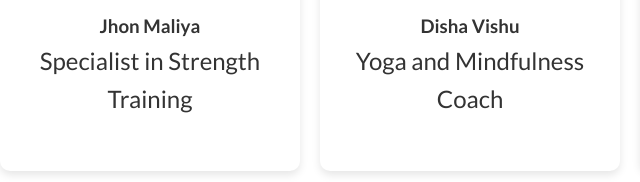
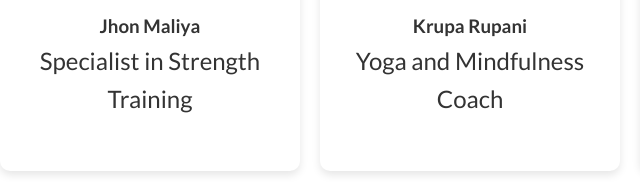
Before and after one commit to utsavvachhani/CODSOFT_LANDING-PAGE, a plain HTML site: page index.html in a window 1280 px wide. Shown: the part 1999-2181 px from the top of the page, 170-810 px from the left. Drawn offline with Linux system fonts and the light colour scheme.

Commit message:
Update index.html

```diff
--- a/index.html
+++ b/index.html
@@ -110,7 +110,7 @@
           <img src="images/Krupa Rupani.jpg" alt="Trainer 2">
         </div>
         <div class="desc">
-          <h3>Disha Vishu</h3>
+          <h3>Krupa Rupani</h3>
           <p>Yoga and Mindfulness Coach</p>
         </div>
       </div>
```
